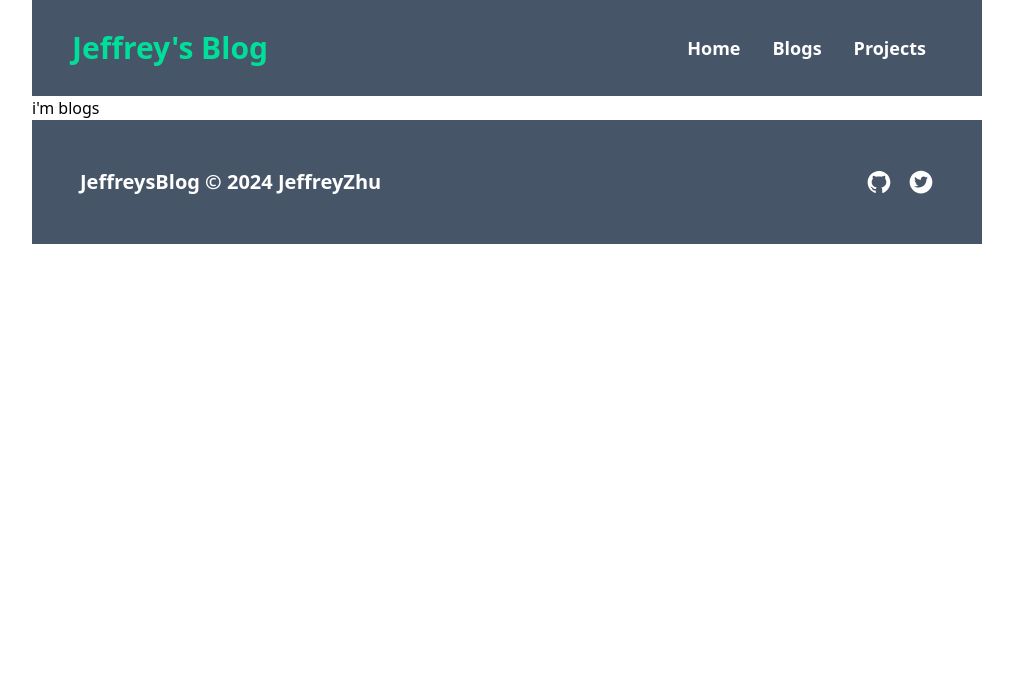
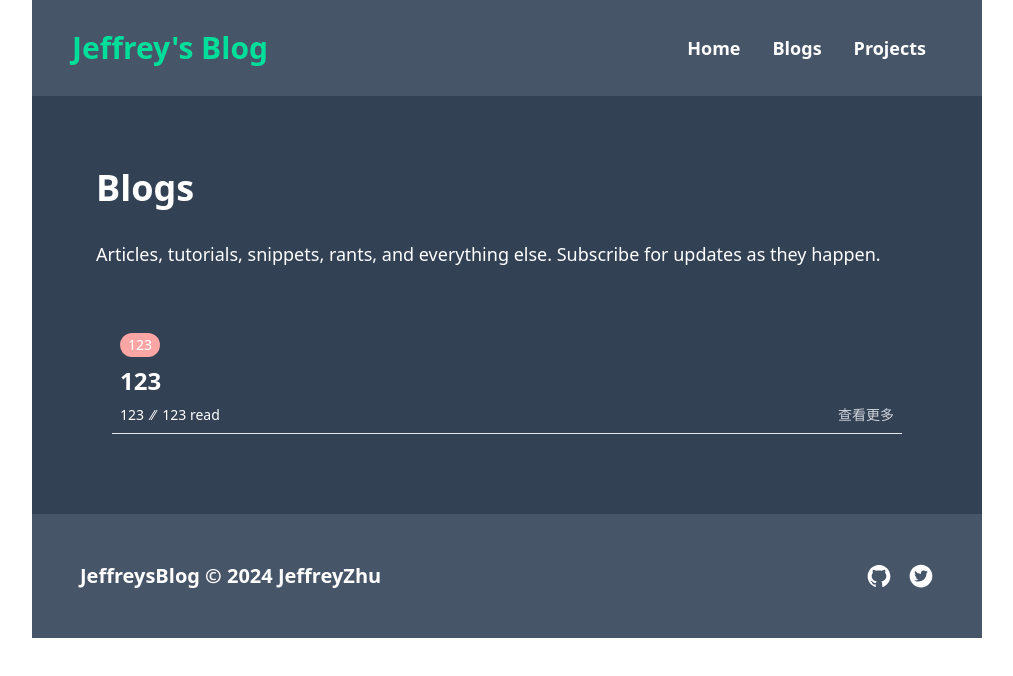
Before and after one commit to JeffreyZhu0201/NanoPress, a React (Create React App) app in the folder jeffreysblogfronted/: page /blogs in a window 1280 px wide. Shown: the top 676 px of the page, without its empty margins (133-1146 px from the left). Built offline with nearby package versions, Linux system fonts and the light colour scheme.

Commit message:
添加博客页面

```diff
--- a/jeffreysblogfronted/src/pages/Blogs.tsx
+++ b/jeffreysblogfronted/src/pages/Blogs.tsx
@@ -2,7 +2,7 @@
  * @Author: JeffreyZhu 1624410543@qq.com
  * @Date: 2024-11-25 21:03:31
  * @LastEditors: JeffreyZhu 1624410543@qq.com
- * @LastEditTime: 2024-11-25 21:03:31
+ * @LastEditTime: 2024-11-28 19:01:26
  * @FilePath: \JeffreysBlog\jeffreysblogfronted\src\pages\Blogs.tsx
  * @Description: File Description Here...
  *
@@ -10,12 +10,19 @@
  */
 
 import React from "react"
+import ArticleCard from "../components/ArticleCard"
 
 function Blogs() {
 
     return (
-        <div>
-            i'm blogs
+        <div className="p-2 md:p-16 bg-slate-700">
+            <div className="mb-2 md:mb-16">
+                <h1 className="font-bold text-xl md:text-4xl text-white mt-2 mb-8">Blogs</h1>
+                <p className="text-base md:text-lg text-white overflow-ellipsis">Articles, tutorials, snippets, rants, and everything else. Subscribe for updates as they happen.</p>
+            </div>
+            <div>
+                <ArticleCard title={"123"} read={"123"} date={"123"} category={[{name:"123",color:"red"}]}></ArticleCard>
+            </div>
         </div>
     )
 }
--- a/jeffreysblogfronted/src/pages/Projects.tsx
+++ b/jeffreysblogfronted/src/pages/Projects.tsx
@@ -2,7 +2,7 @@
  * @Author: JeffreyZhu 1624410543@qq.com
  * @Date: 2024-11-25 21:04:39
  * @LastEditors: JeffreyZhu 1624410543@qq.com
- * @LastEditTime: 2024-11-25 21:10:04
+ * @LastEditTime: 2024-11-28 19:07:23
  * @FilePath: \JeffreysBlog\jeffreysblogfronted\src\pages\Projects.tsx
  * @Description: File Description Here...
  *
@@ -10,16 +10,22 @@
  */
 
 import React from "react"
-
-function Projects(){
+import ProjectCard from "../components/ProjectCard"
 
 
+function Projects() {
+
     return (
-        <div>
-            I'm projects
+        <div className="p-2 md:p-16 bg-slate-700">
+            <div className="mb-2 md:mb-16">
+                <h1 className="font-bold text-xl md:text-4xl text-white mt-2 mb-8">Projects</h1>
+                <p className="text-base md:text-lg text-white overflow-ellipsis">Articles, tutorials, snippets, rants, and everything else. Subscribe for updates as they happen.</p>
+            </div>
+            <div>
+                <ProjectCard title={"I'm title"} intro={"Introduction"} date={"im'date"}></ProjectCard>
+            </div>
         </div>
     )
-
 }
 
 export default Projects
```
